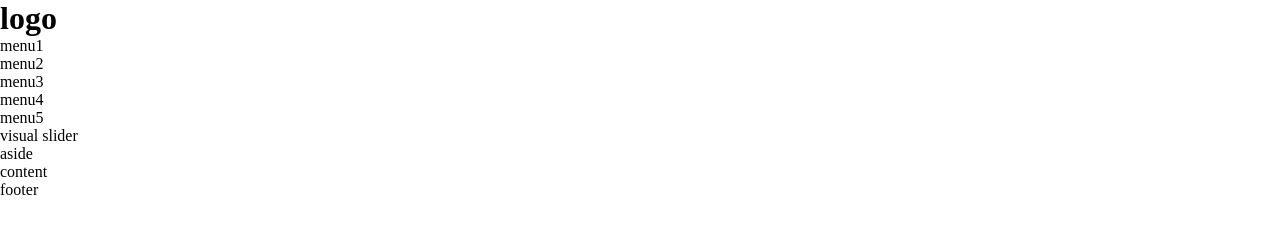
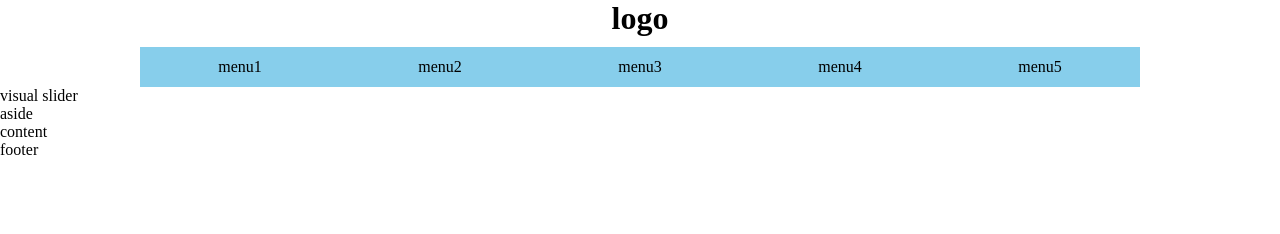
Before and after one commit to kangeunyoung1004/web2021-1, a plain HTML site: page 20201203_layout/index_float4.html in a window 1280 px wide. Drawn offline with Linux system fonts and the light colour scheme.

Commit message:
Update index_float4.html

```diff
--- a/20201203_layout/index_float4.html
+++ b/20201203_layout/index_float4.html
@@ -11,6 +11,23 @@
 		li{list-style:none}
 		.clearfix:after{content:"";display: block;clear: both;}
 
+		/*header*/ /*w1000px*/
+		header.header{
+			width: 1000px;
+			/*background-color:pink;*/
+			margin:0 auto; /*align center*/
+		}
+		header.header>h1{text-align: center;margin-bottom:10px;}
+		header.header>nav.nav{}
+		header.header>nav.nav>ul{}
+		header.header>nav.nav>ul>li{float: left;width: 200px;height: 40px;}
+		header.header>nav.nav>ul>li>a{
+			display: block;line-height:40px;text-align: center;
+			background-color:skyblue;
+		}
+		header.header>nav.nav>ul>li>a:hover{background-color:pink;color:white;}
+
+
 	</style>
 </head>
 <body>
@@ -19,7 +36,7 @@
 	<header class="header">
 		<h1>logo</h1>
 		<nav class="nav">
-			<ul>
+			<ul class="clearfix">
 				<li><a href="#">menu1</a></li>
 				<li><a href="#">menu2</a></li>
 				<li><a href="#">menu3</a></li>
```
